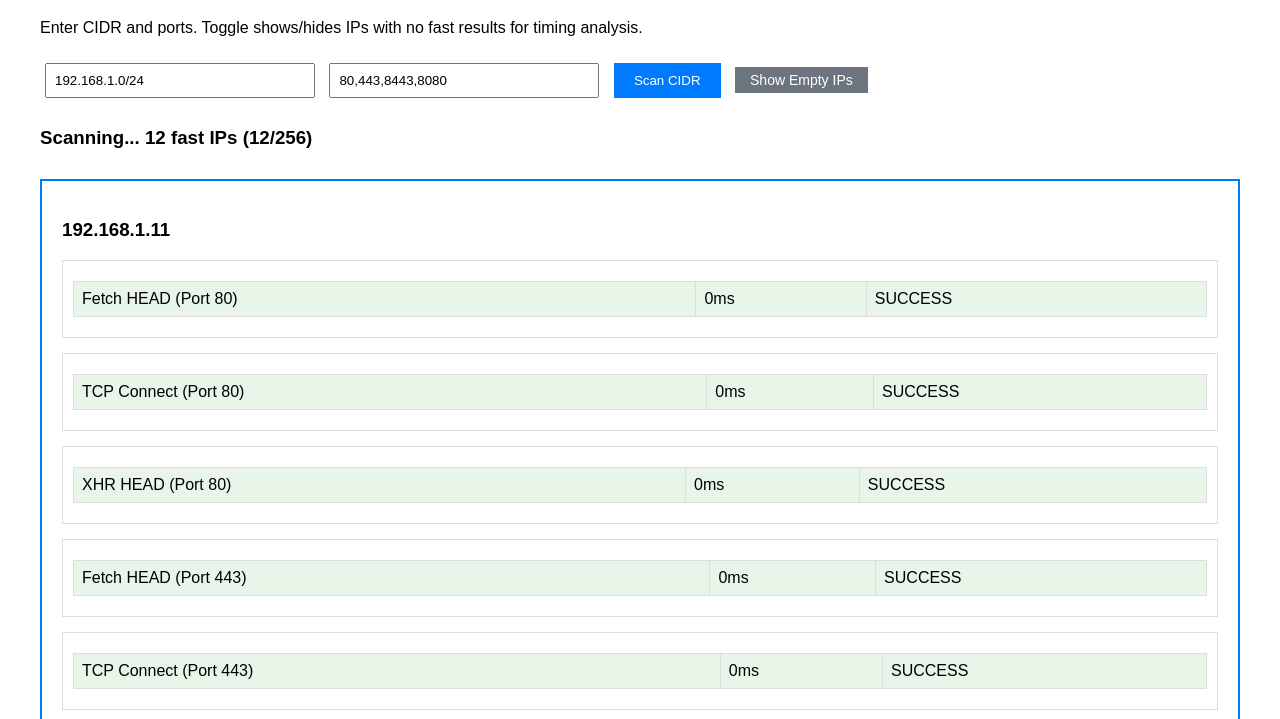
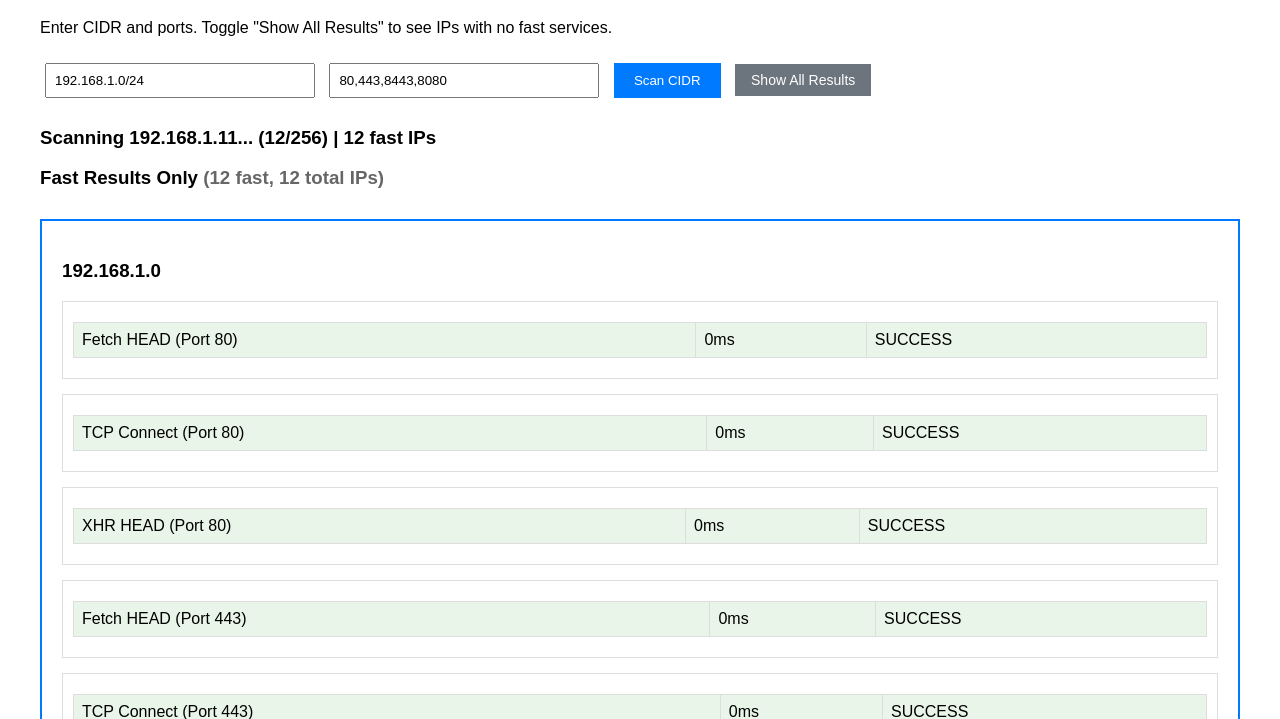
Before and after one commit to martinconnarty/martinconnarty.github.io, a plain HTML site: page scannerPoC.html in a window 1280 px wide. Both pictures are taken after a click on the button "Scan CIDR". Shown: the part 81-800 px from the top of the page. Drawn offline with Linux system fonts and the light colour scheme; no server answers.

Commit message:
Update scannerPoC.html

```diff
--- a/scannerPoC.html
+++ b/scannerPoC.html
@@ -9,10 +9,11 @@
         input { width: 250px; padding: 8px; margin: 10px 5px; }
         button { padding: 10px 20px; background: #007bff; color: white; border: none; cursor: pointer; margin: 5px; }
         button:hover { background: #0056b3; }
-        .toggle-btn { background: #6c757d; padding: 5px 15px; font-size: 14px; }
+        .toggle-btn { background: #6c757d; padding: 8px 16px; font-size: 14px; }
         .toggle-btn.active { background: #28a745; }
         .ip-section { margin: 30px 0; border: 2px solid #007bff; padding: 20px; }
-        .ip-section.hidden { border-color: #6c757d; opacity: 0.6; }
+        .ip-section.hidden { display: none; }
+        .ip-section.empty { border-color: #dc3545; background: #f8d7da; }
         .port-section { margin: 15px 0; border: 1px solid #ddd; padding: 10px; }
         table { width: 100%; border-collapse: collapse; margin: 10px 0; }
         th, td { padding: 8px; text-align: left; border: 1px solid #ddd; }
@@ -21,25 +22,24 @@
         .fast-row:hover { background: #d4edda; }
         a { text-decoration: none; color: inherit; }
         .likely-up { font-weight: bold; color: #28a745; }
-        .empty-ip { border-color: #dc3545; background: #f8d7da; }
     </style>
 </head>
 <body>
     <h1>Fast CIDR HTTPS Multi-Port Timing Scanner</h1>
-    <p>Enter CIDR and ports. Toggle shows/hides IPs with no fast results for timing analysis.</p>
+    <p>Enter CIDR and ports. Toggle "Show All Results" to see IPs with no fast services.</p>
 
     <input type="text" id="cidr" placeholder="192.168.1.0/24" value="192.168.1.0/24">
     <input type="text" id="ports" placeholder="80,443,8443,8080" value="80,443,8443,8080">
     <button onclick="runCidrScanner()">Scan CIDR</button>
-    <button id="toggleEmpty" class="toggle-btn" onclick="toggleEmptyIPs()">Show Empty IPs</button>
+    <button id="toggleAll" class="toggle-btn" onclick="toggleAllResults()">Show All Results</button>
 
     <div id="results"></div>
 
     <script>
         const TIMEOUT = 500;
         const FAST_THRESHOLD = 200;
-        let allIpData = []; // Store all results for toggle
-        let showEmpty = false;
+        let allScanData = [];  // Store ALL scan results
+        let showAll = false;
 
         function parseCidr(cidr) {
             const [network, bits] = cidr.split('/');
@@ -146,36 +146,84 @@
             return port === 80 ? `http://${host}:${port}/` : `https://${host}:${port}/`;
         }
 
-        function displayIpResults(ip, allResults, showAll = false) {
-            const fastTestsAll = [];
-            const allTests = []; // Store all tests for empty IPs
+        function renderAll() {
+            const resultsDiv = document.getElementById('results');
+            let html = `<h3>${showAll ? 'ALL Results' : 'Fast Results Only'}
+                <span style="color:#666">(${allScanData.filter(d => d.hasFast).length} fast,
+                ${allScanData.length} total IPs)</span></h3>`;
 
-            allResults.forEach(portData => {
+            allScanData.forEach(data => {
+                if (showAll || data.hasFast) {
+                    html += data.html;
+                }
+            });
+
+            resultsDiv.innerHTML = html;
+        }
+
+        function toggleAllResults() {
+            showAll = !showAll;
+            const btn = document.getElementById('toggleAll');
+            btn.textContent = showAll ? 'Hide All Results' : 'Show All Results';
+            btn.classList.toggle('active', showAll);
+            renderAll();
+        }
+
+        async function runCidrScanner() {
+            const cidr = document.getElementById('cidr').value.trim();
+            const ports = document.getElementById('ports').value.trim();
+            const resultsDiv = document.getElementById('results');
+            resultsDiv.innerHTML = '<h3>Scanning CIDR...</h3>';
+
+            showAll = false;
+            document.getElementById('toggleAll').textContent = 'Show All Results';
+            document.getElementById('toggleAll').classList.remove('active');
+
+            const ips = parseCidr(cidr);
+            allScanData = [];
+            let fastCount = 0;
+
+            for (let i = 0; i < ips.length; i++) {
+                const ip = ips[i];
+                const results = await portScanner(ip, ports);
+
+                // Collect ALL test results for this IP
+                const allTests = [];
+                let hasFast = false;
+
+                results.forEach(portData => {
                     if (portData.status === 'fulfilled') {
                         const data = portData.value;
                         data.tests.forEach(testResult => {
                             if (testResult.status === 'fulfilled') {
                                 const t = testResult.value;
                                 allTests.push({...t, port: data.port, host: data.host});
-                            if (t.time < FAST_THRESHOLD) {
-                                t.success = true;
-                                fastTestsAll.push({...t, port: data.port, host: data.host});
-                            }
+                                if (t.time < FAST_THRESHOLD) hasFast = true;
                             }
                         });
                     }
                 });
 
-            // Always return HTML, but mark as empty for toggle
-            const isEmpty = fastTestsAll.length === 0;
-            if (!showAll && isEmpty) {
-                return { html: '', isEmpty: true, ipData: { ip, allTests } };
-            }
+                // Generate HTML
+                let html = `<div class="ip-section ${!hasFast ? 'empty' : ''}" data-ip="${ip}">
+                    <h3>${ip} ${!hasFast ? '(No fast tests <200ms)' : ''}</h3>`;
 
-            let html = `<div class="ip-section ${isEmpty ? 'empty-ip hidden' : ''}" data-ip="${ip}">
-                <h3>${ip} ${isEmpty ? '(No fast tests)' : ''}</h3>`;
-
-            if (isEmpty && showAll) {
+                if (hasFast) {
+                    // Show only fast tests
+                    allTests.filter(t => t.time < FAST_THRESHOLD).forEach(t => {
+                        html += `<div class="port-section">
+                            <table><tr class="fast-row">
+                                <td><a href="${getLinkUrl(t.host || ip, t.port)}" target="_blank">${t.name} (Port ${t.port})</a></td>
+                                <td>${t.time.toFixed(0)}ms</td>
+                                <td class="success">SUCCESS</td>
+                            </tr></table>
+                        </div>`;
+                    });
+                    html += `<div class="result success">
+                        <span class="likely-up">LIKELY UP</span> (${allTests.filter(t => t.time < FAST_THRESHOLD).length} fast tests)
+                    </div>`;
+                } else {
+                    // Show all test timings for empty IPs
                     html += '<p>All test timings:</p>';
                     allTests.forEach(t => {
                         html += `<div class="port-section">
@@ -186,72 +234,20 @@
                             </tr></table>
                         </div>`;
                     });
-            } else if (fastTestsAll.length > 0) {
-                fastTestsAll.forEach(t => {
-                    html += `<div class="port-section">
-                        <table><tr class="fast-row">
-                            <td><a href="${getLinkUrl(t.host || ip, t.port)}" target="_blank">${t.name} (Port ${t.port})</a></td>
-                            <td>${t.time.toFixed(0)}ms</td>
-                            <td class="success">SUCCESS</td>
-                        </tr></table>
-                    </div>`;
-                });
-                html += `<div class="result success">
-                    <span class="likely-up">LIKELY UP</span> (${fastTestsAll.length} fast tests)
-                </div>`;
                 }
 
                 html += '</div>';
-            return { html, isEmpty: false, ipData: null };
-        }
 
-        function toggleEmptyIPs() {
-            showEmpty = !showEmpty;
-            const btn = document.getElementById('toggleEmpty');
-            btn.textContent = showEmpty ? 'Hide Empty IPs' : 'Show Empty IPs';
-            btn.classList.toggle('active', showEmpty);
+                allScanData.push({ ip, html, hasFast });
+                if (hasFast) fastCount++;
 
-            allIpData.forEach(data => {
-                if (data.isEmpty) {
-                    const el = document.querySelector(`[data-ip="${data.ip}"]`);
-                    if (el) {
-                        el.classList.toggle('hidden', !showEmpty);
-                    }
-                }
-            });
-        }
+                // Show progress with current results
+                renderAll();
+                resultsDiv.innerHTML = `<h3>Scanning ${ip}... (${i+1}/${ips.length}) | ${fastCount} fast IPs</h3>` +
+                    resultsDiv.innerHTML.replace(/^<h3>.*<\/h3>/, '');
 
-        async function runCidrScanner() {
-            const cidr = document.getElementById('cidr').value.trim();
-            const ports = document.getElementById('ports').value.trim();
-            const resultsDiv = document.getElementById('results');
-            resultsDiv.innerHTML = '<h3>Scanning CIDR (toggle empty IPs below)...</h3>';
-
-            showEmpty = false;
-            document.getElementById('toggleEmpty').textContent = 'Show Empty IPs';
-            document.getElementById('toggleEmpty').classList.remove('active');
-            allIpData = [];
-
-            const ips = parseCidr(cidr);
-            let html = '';
-            let visibleIps = 0;
-
-            for (const ip of ips) {
-                const results = await portScanner(ip, ports);
-                const result = displayIpResults(ip, results, false);
-                allIpData.push(result);
-
-                if (result.html) {
-                    visibleIps++;
-                    html = result.html + html;
-                }
-
-                resultsDiv.innerHTML = `<h3>Scanning... ${visibleIps} fast IPs (${ips.indexOf(ip) + 1}/${ips.length})</h3>` + html;
                 await new Promise(resolve => setTimeout(resolve, 200));
             }
-
-            resultsDiv.innerHTML = `<h3>Complete: ${visibleIps} fast IPs found
-                <button class="toggle-btn ${showEmpty ? 'active' : ''}" onclick="toggleEmptyIPs()">${showEmpty ? 'Hide' : 'Show'} Empty IPs</button></h3>` + html;
         }
     </script>
 </body>
```
Lines whose indentation alone changed are shown as unchanged.
